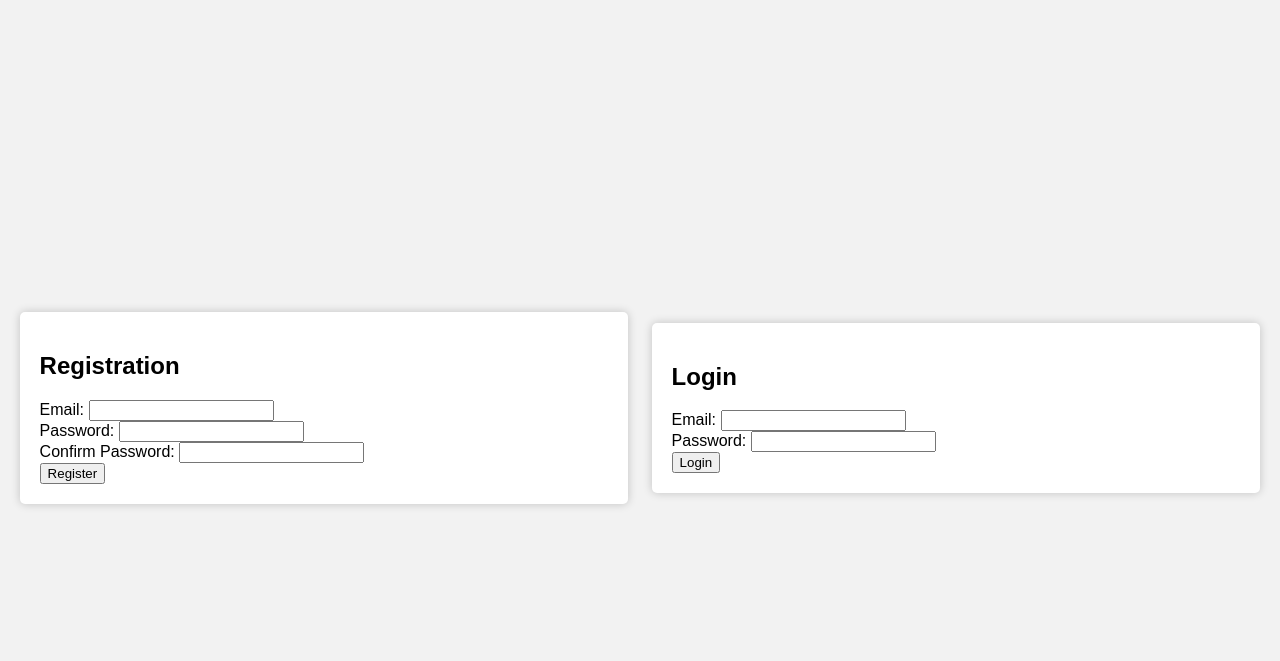
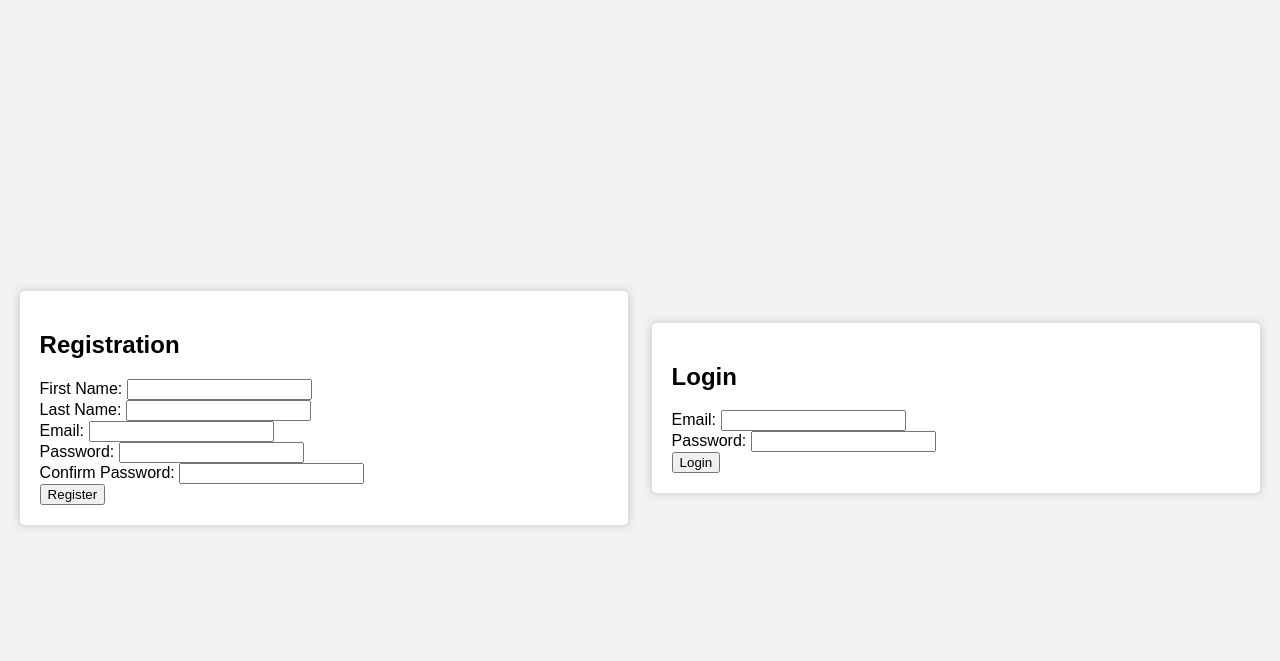
Before and after one commit to BUMETCS673/project-team-4, a Flask app: page / in a window 1280 px wide. Shown: the top 661 px of the page. Run offline with Flask 3, Linux system fonts and the light colour scheme.

Commit message:
Added first & last name fileds  in the index.html & app.py

```diff
--- a/app/src/app.py
+++ b/app/src/app.py
@@ -17,6 +17,8 @@ def accessPage():
         email = request.form['email']
         password = request.form['password']
     elif request.form['submit'] == 'Register':
+        firstName= request.form['First Name']
+        lastName= request.form['Last Name']
         email = request.form['email']
         password = request.form['password']
         confirm_password = request.form['confirm_password']
--- a/app/src/templates/index.html
+++ b/app/src/templates/index.html
@@ -13,6 +13,11 @@
         <div class="left">
             <h2>Registration</h2>
             <form method="POST" action="/home">
+                <label for="firstName">First Name:</label>
+                <input type="text" id="firstName" name="firstName" required><br>
+                <label for="lastName">Last Name:</label>
+                <input type="text" id="lastName" name="lastName" required><br>
+
                 <label for="email">Email:</label>
                 <input type="text" id="email" name="email" required><br>
 
```
